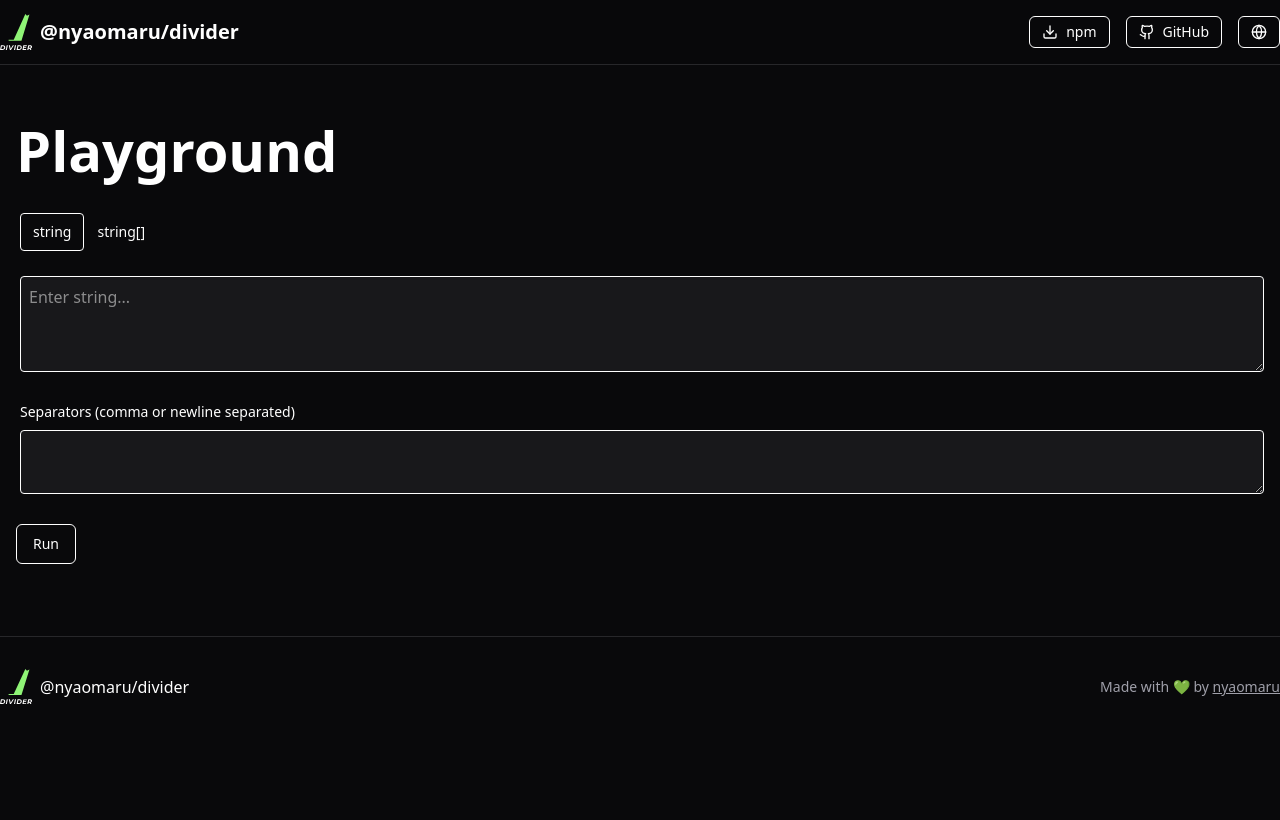
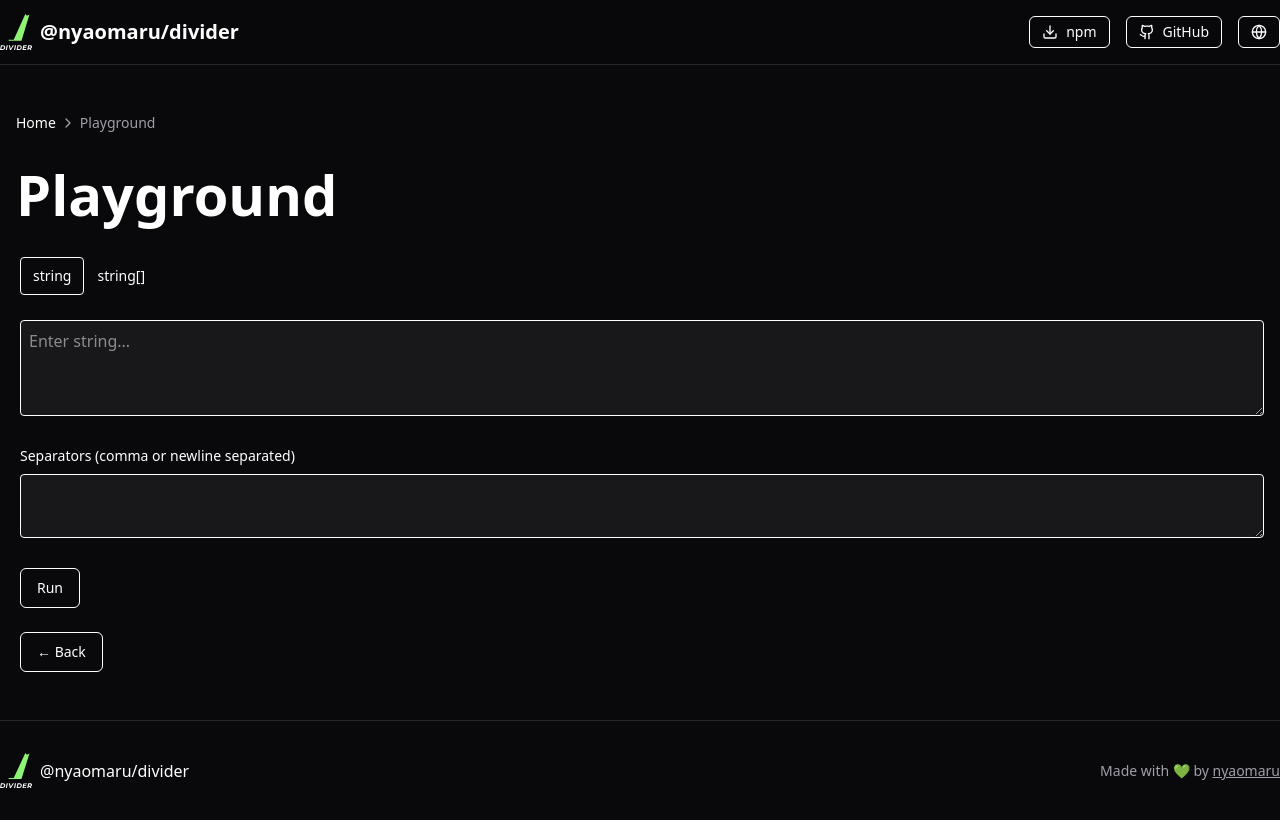
Before and after one commit to nyaomaru/divider-docs, a Next.js app: page /en/playground in a window 1280 px wide. Built offline with nearby package versions, Linux system fonts and the light colour scheme.

Commit message:
add: breadcrumbs and page back button

```diff
--- a/app/[lang]/playground/page.tsx
+++ b/app/[lang]/playground/page.tsx
@@ -1,8 +1,10 @@
 'use client';
 
+import { useRouter } from 'next/navigation';
 import { useState } from 'react';
 import { Tabs, TabsContent, TabsList, TabsTrigger } from '@/ui/components/tabs';
 import { Button } from '@/ui/components/button';
+import { Breadcrumbs } from '@/ui/components/breadcrumbs';
 import { divider } from '@nyaomaru/divider';
 
 type PlaygroundInputType = 'string' | 'array';
@@ -15,6 +17,8 @@ export default function PlaygroundPage() {
   const [output, setOutput] = useState<unknown>(null);
   const isStringInput = inputType === 'string';
   const isStringArrayInput = inputType === 'array';
+
+  const router = useRouter();
 
   const runDivider = () => {
     const inputValue = isStringInput ? input : input.split(/\r?\n/);
@@ -34,6 +38,10 @@ export default function PlaygroundPage() {
 
   return (
     <main className='container mx-auto px-4 py-12'>
+      <Breadcrumbs
+        paths={[{ label: 'Home', href: '/' }, { label: 'Playground' }]}
+      />
+
       <h1 className='text-2xl font-bold mb-6'>Playground</h1>
 
       <Tabs
@@ -78,7 +86,7 @@ export default function PlaygroundPage() {
         />
       </div>
 
-      <section className='flex items-center gap-4 mb-6'>
+      <section className='ml-1 flex items-center gap-4 mb-6'>
         <Button variant='outline' onClick={runDivider}>
           Run
         </Button>
@@ -96,11 +104,17 @@ export default function PlaygroundPage() {
       </section>
 
       {output !== null && (
-        <div className='p-4 border rounded bg-zinc-800 text-white whitespace-pre-wrap break-words'>
+        <div className='ml-1 p-4 border rounded bg-zinc-800 text-white whitespace-pre-wrap break-words mb-6'>
           <strong>Output:</strong>
           <pre className='mt-2'>{JSON.stringify(output, null, 2)}</pre>
         </div>
       )}
+
+      <div className='ml-1'>
+        <Button variant='outline' onClick={() => router.back()}>
+          ← Back
+        </Button>
+      </div>
     </main>
   );
 }
--- /dev/null
+++ b/app/types/ui/components/breadcrumbs.ts
@@ -0,0 +1,8 @@
+export type BreadcrumbPath = {
+  label: string;
+  href?: string;
+};
+
+export type BreadcrumbsProps = {
+  paths: BreadcrumbPath[];
+};
--- /dev/null
+++ b/app/ui/components/breadcrumbs.tsx
@@ -0,0 +1,33 @@
+'use client';
+
+import Link from 'next/link';
+import { ChevronRight } from 'lucide-react';
+import type {
+  BreadcrumbPath,
+  BreadcrumbsProps,
+} from '@/types/ui/components/breadcrumbs';
+
+export function Breadcrumbs({ paths }: BreadcrumbsProps) {
+  const isFirstPath = (index: number) => index === 0;
+  const isNavigable = (path: BreadcrumbPath) => path.href !== undefined;
+
+  return (
+    <nav className='text-sm text-zinc-400 mb-6 flex items-center gap-1'>
+      {paths.map((path, index) => (
+        <span
+          key={`${path.label}-${index}`}
+          className='flex items-center gap-1'
+        >
+          {!isFirstPath(index) && <ChevronRight className='w-4 h-4' />}
+          {isNavigable(path) ? (
+            <Link href={path.href} className='text-white hover:underline'>
+              {path.label}
+            </Link>
+          ) : (
+            <span className='text-zinc-400'>{path.label}</span>
+          )}
+        </span>
+      ))}
+    </nav>
+  );
+}
```
